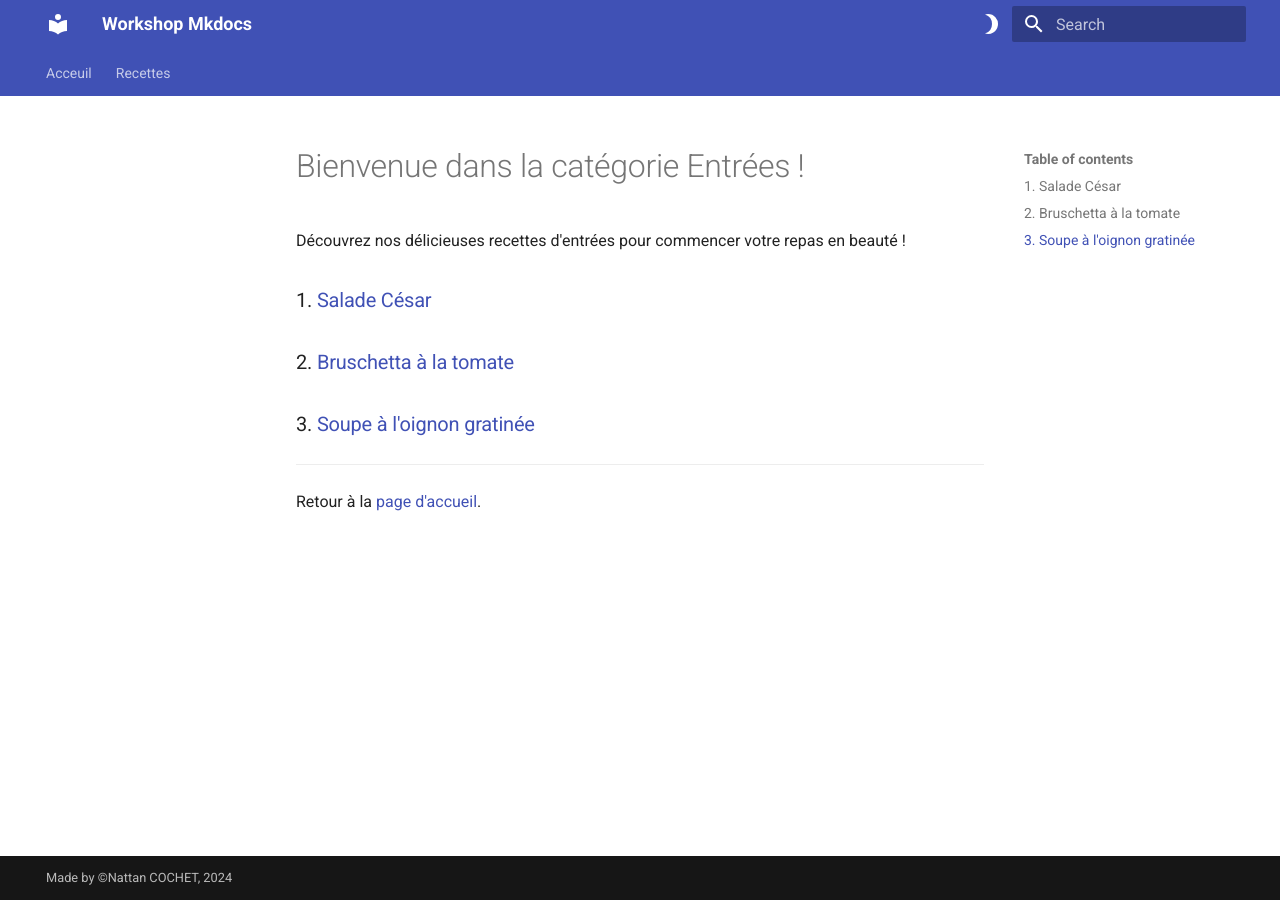
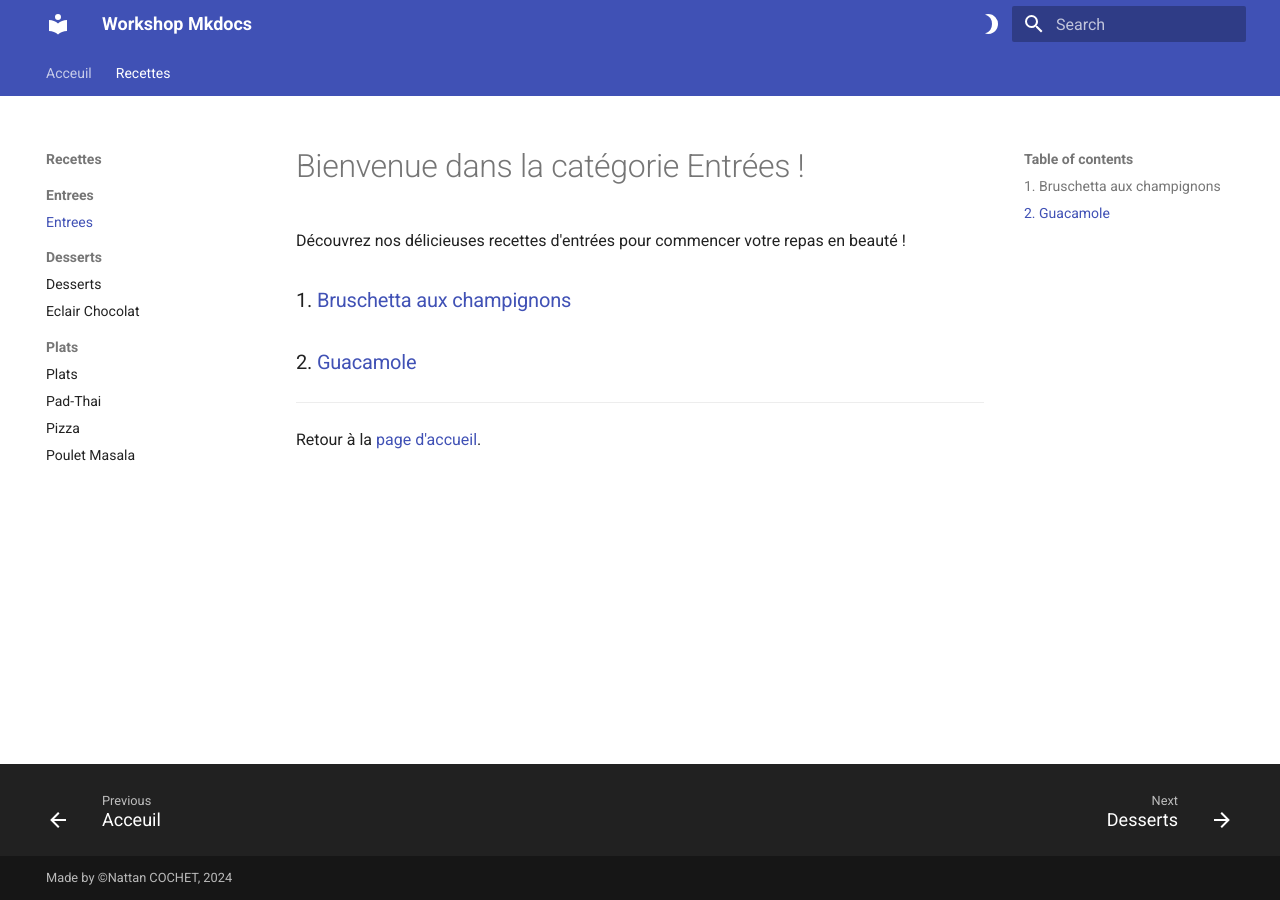
Before and after one commit to NattanCochet/workshopMkdocs, an MkDocs documentation site: the page built from docs/recettes/entrees.md, in a window 1280 px wide. Built offline with MkDocs 1.6.1 and Material for MkDocs 9.7.7, drawn with Linux system fonts in a browser that asks for light colours.

Commit message:
added recipes/pages

```diff
--- a/docs/recettes/entrees.md
+++ b/docs/recettes/entrees.md
@@ -2,11 +2,9 @@
 
 Découvrez nos délicieuses recettes d'entrées pour commencer votre repas en beauté !
 
-### 1. [Salade César](recettes/salade-cesar.md)
+### 1. [Bruschetta aux champignons](recettes/entree/bruschetta-champi.md)
 
-### 2. [Bruschetta à la tomate](recettes/bruschetta-tomate.md)
-
-### 3. [Soupe à l'oignon gratinée](recettes/soupe-oignon-gratinee.md)
+### 2. [Guacamole](recettes/bruschetta-tomate.md)
 
 ---
 
--- a/mkdocs.yml
+++ b/mkdocs.yml
@@ -11,9 +11,9 @@ theme:
     - content.tabs.link
     - content.code.copy
     - content.code.annotate
-    #- announce.dismiss
-    #- content.action.edit
-    #- content.action.view
+    # - announce.dismiss
+    # - content.action.edit
+    # - content.action.view
     # - content.code.select
     # - content.footnote.tooltips
     # - content.tabs.link
@@ -56,16 +56,22 @@ theme:
 nav:
   - Acceuil : index.md
   - Recettes:
+    - Entrees :
+      - Entrees : recettes/entrees.md
+
     - Desserts:
-      - recettes/desserts.md
+      - Desserts : recettes/desserts.md
       - Eclair Chocolat : recettes/desserts/eclair-choco.md
     - Plats:
-      - recettes/plats.md
+      - Plats : recettes/plats.md
       - Pad-Thai : recettes/plats/pad-thai-crevettes.md
       - Pizza : recettes/plats/pizza-margherita.md
       - Poulet Masala : recettes/plats/poulet-masala.md
 
 copyright: Made by &copyNattan COCHET, 2024
 
+extra_css:
+  - styles/extra.css
+
 extra:
   generator: false
```
Also changed, not shown: docs/recettes/entrees/bruschetta-champi.md (added, +30 -0 lines), docs/recettes/entrees/guacamole.md (added, +28 -0 lines), docs/styles/extra.css (added).
